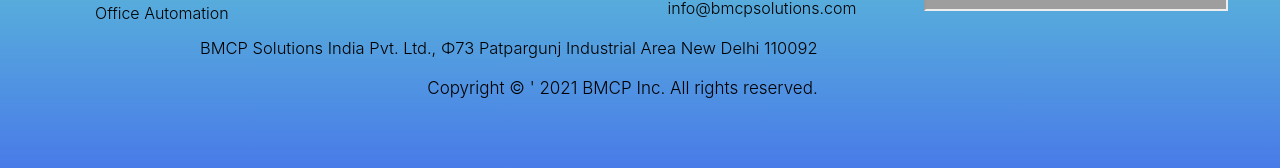
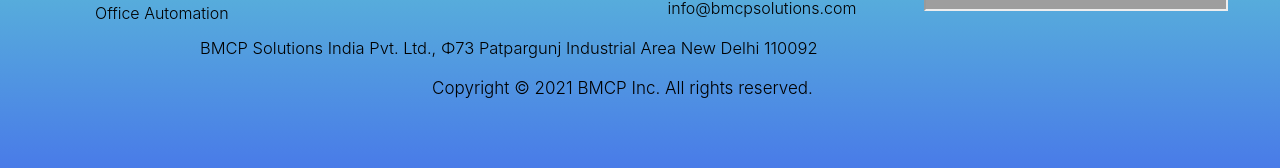
Before and after one commit to rccoding/bmcp-website, a React (Create React App) app: page /footer in a window 1280 px wide. Shown: the part 279-447 px from the top of the page. Built offline with nearby package versions, Linux system fonts and the light colour scheme; grey boxes are pictures that could not be loaded.

Commit message:
copyright

```diff
--- a/src/components/footer/Footer.tsx
+++ b/src/components/footer/Footer.tsx
@@ -48,7 +48,7 @@
                 </div>
                 <div className='row1'>
                     <p className='copyright1'>
-                        Copyright ©  ' {year} BMCP Inc. All rights reserved.
+                        Copyright 	&copy;  {year} BMCP Inc. All rights reserved.
                     </p>
                 </div>
             </div>
```
